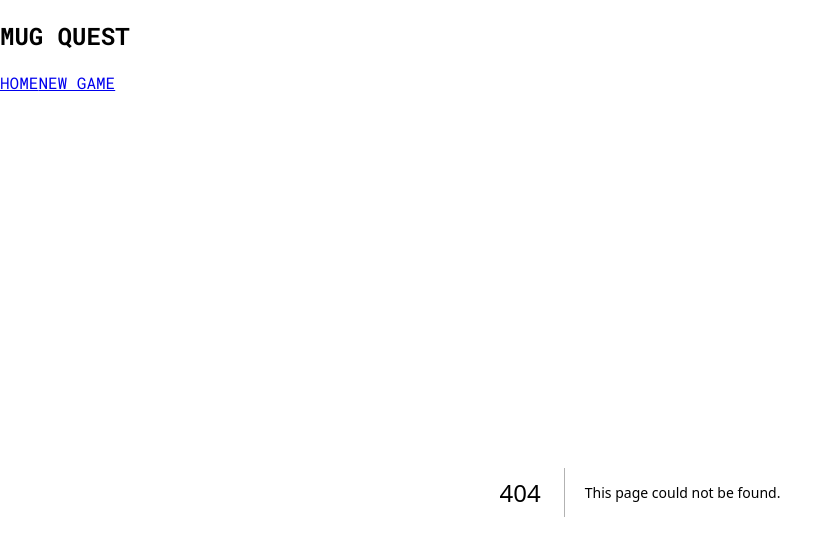
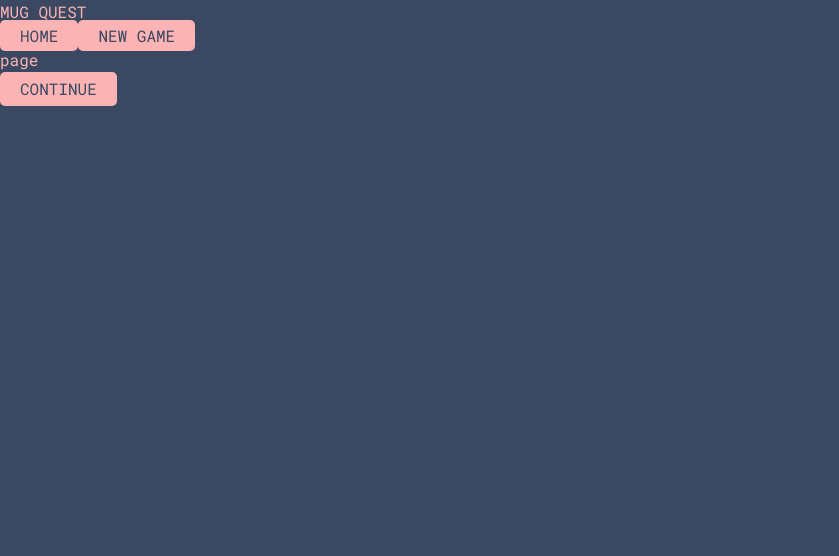
Before and after one commit to kirsty-m/mug_game_project, a Next.js app in the folder game/: page /play/result in a window 1280 px wide. Before the commit this address had no page. Shown: the top 556 px of the page, without its empty margins (0-839 px from the left). Built offline with nearby package versions, Linux system fonts and the light colour scheme.

Commit message:
pages linking not fully working yet

```diff
--- a/game/app/components/NavBar.js
+++ b/game/app/components/NavBar.js
@@ -5,8 +5,8 @@ export default function NavBar() {
   return (
     <nav>
         <h1>MUG QUEST</h1>
-        <Link href='/'>HOME</Link>
-        <Link href='/newgame'>NEW GAME</Link>
+        <Link className='button' href='/'>HOME</Link>
+        <Link className='button' href='/newgame'>NEW GAME</Link>
     </nav>
   )
 }
--- a/game/app/globals.css
+++ b/game/app/globals.css
@@ -1,7 +1,8 @@
-/* @tailwind base;
+@tailwind base;
 @tailwind components;
 @tailwind utilities;
 
+/*
 :root {
   --foreground-rgb: 0, 0, 0;
   --background-start-rgb: 214, 219, 220;
@@ -60,3 +61,27 @@ body {
   flex-direction: column;
 
 }
+
+.button {
+  background-color: #FCB3B3;
+  color: #3A4862;
+  cursor: pointer;
+  padding: 5px 20px;
+  border-radius: 5px;
+}
+
+.button:hover{
+  background-color: white;
+}
+
+.options{
+  padding-top: 50px;
+  display: flex;
+  align-items: center;
+  flex-direction: column;
+  cursor: pointer;
+}
+
+.options > p:hover{
+  color: white;
+}
--- a/game/app/newgame/page.js
+++ b/game/app/newgame/page.js
@@ -6,6 +6,9 @@ export default function newgame() {
 
         <h2>This is where a new game starts!</h2>
         <CreatePlayer/>
+        <form action='/play'>
+          <input className='button' type='submit' value='START'/>
+        </form>
 
     </main>
   )
--- a/game/app/play/page.js
+++ b/game/app/play/page.js
@@ -1,5 +1,5 @@
-import Narrative from "../components/gameplay/Narrative";
-import OptionList from "../components/gameplay/OptionList";
+import Narrative from "../components/Narrative";
+import OptionList from "../components/OptionList";
 
 export default function page() {
   return (
--- /dev/null
+++ b/game/app/play/result/page.js
@@ -0,0 +1,12 @@
+import React from 'react'
+
+export default function page() {
+  return (
+    <>
+    <div>page</div>
+    <form>
+        <input action='/play' className='button' type='submit' value='CONTINUE'/>
+    </form>
+    </>
+  )
+}
```
Also changed, not shown: game/app/components/OptionList.js (+20 -16 lines), 1 other file (tests, documents, lock files or other folders).
